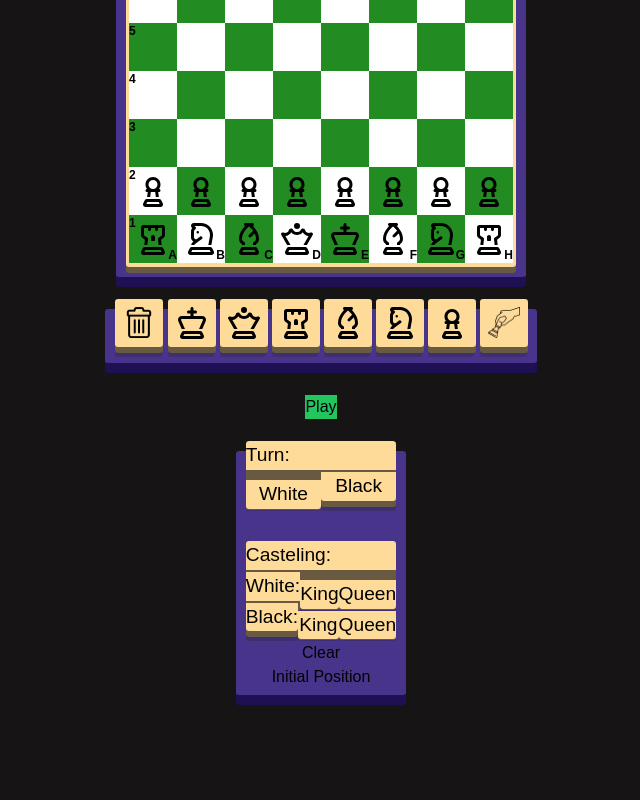
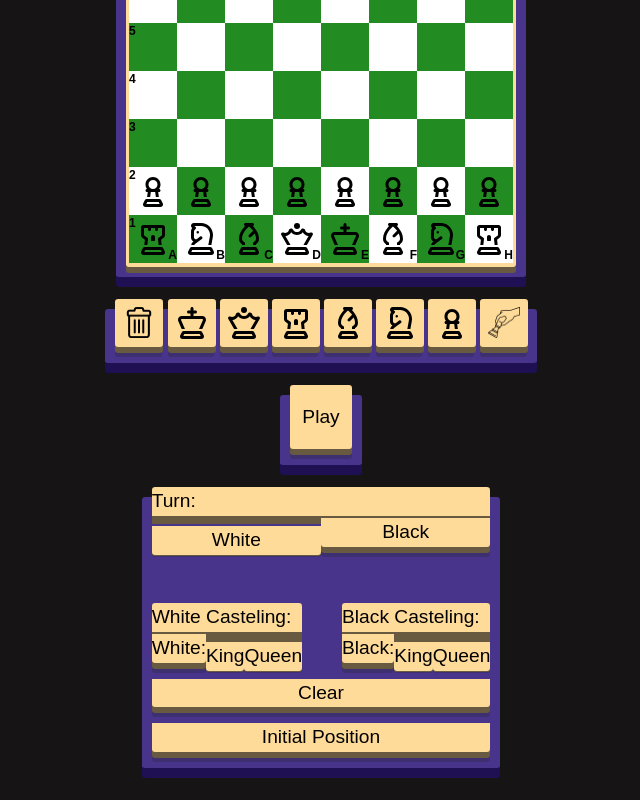
Before and after one commit to IsmaelMastronardi/chessboard, a React (Create React App) app: page /editor in a window 1280 px wide. Shown: the part 321-1121 px from the top of the page, without its empty margins (319-959 px from the left). Before the commit the page ends 1048 px from the top, so only its background shows below. Built offline with nearby package versions, Linux system fonts and the light colour scheme; a web font is replaced by a local one.

Commit message:
Refactor editorSettings component for improved code organization and readability

```diff
--- a/src/components/editor/editorSettings.jsx
+++ b/src/components/editor/editorSettings.jsx
@@ -4,9 +4,9 @@ import { useEffect, useState } from "react";
 
 const EditorSettings = ({toggleMenu}) => {
   const {editorConvertedBoard} = useSelector((store) => store.boardEditor);
-  const dispatch = useDispatch();
   const [currentTurn, setCurrentTurn] = useState(editorConvertedBoard.turn);
   const [castling, setCastling] = useState(['K', 'Q', 'k', 'q']);
+  const dispatch = useDispatch();
 
   useEffect(() => {
     checkCastlingOnBoardChange();
@@ -73,9 +73,8 @@ const EditorSettings = ({toggleMenu}) => {
   };
 
 return(
-  <div className="holder">
-    <div>
-      <div>
+  <div className="flex flex-col gap-4 holder">
+     <div className="flex flex-col">
       <span className="buttonShadow straightBottomBorder">
         <p className="buttonFront straightBottomBorder groupBottomFront">Turn:</p>
       </span>
@@ -93,16 +92,16 @@ return(
         </button>
       </div>
     </div>
+    <div className="flex gap-10">
       <div>
         <span className="mt-10 buttonShadow straightBottomBorder">
-          <p className="buttonFront straightBottomBorder groupBottomFront">Casteling:</p>
+          <p className="buttonFront straightBottomBorder groupBottomFront">White Casteling:</p>
         </span>
-
         <div className="flex justify-between">
         <span className="buttonBack boxFullWH">
             <span className={`buttonShadow straightTopBorder`}>
               <span
-              className={`buttonFront straightTopBorder groupBottomFront`}>White:</span>
+              className={`buttonFront straightTopBorder`}>White:</span>
             </span>
           </span>
           <button className="buttonBack boxFullWH" onClick={() => handleCastleRightsChange('K', 0)}>
@@ -117,12 +116,16 @@ return(
             </span>
           </button>
         </div>
-
+      </div>
+      <div>
+      <span className="mt-10 buttonShadow straightBottomBorder">
+          <p className="buttonFront straightBottomBorder groupBottomFront">Black Casteling:</p>
+        </span>
         <div className="flex justify-between">
         <span className="buttonBack boxFullWH">
             <span className={`buttonShadow straightTopBorder`}>
               <span
-              className={`buttonFront straightTopBorder`}>Black:</span>
+              className={'buttonFront straightTopBorder'}>Black:</span>
             </span>
           </span>
           <button className="buttonBack boxFullWH" onClick={() => handleCastleRightsChange('k', 2)}>
@@ -139,12 +142,18 @@ return(
         </div>
       </div>
     </div>
-    <div className="">
-      <div className="flex flex-col">
-        <button onClick={() => clear()}>Clear</button>
-        <button onClick={() => returnToInitialPosition()}>Initial Position</button>
-      </div>
-    </div>
+      <button className="buttonBack boxFullWH" onClick={() => clear()}>
+        <span className={`buttonShadow straightTopBorder`}>
+          <span
+          className={`buttonFront straightTopBorder`}>Clear</span>
+        </span>
+      </button>
+    <button className="buttonBack boxFullWH" onClick={() => returnToInitialPosition()}>
+      <span className={`buttonShadow straightTopBorder`}>
+        <span
+        className={`buttonFront straightTopBorder`}>Initial Position</span>
+      </span>
+    </button>
   </div>
 );
 };
--- a/src/pages/Editor.jsx
+++ b/src/pages/Editor.jsx
@@ -21,12 +21,14 @@ const Editor = () => {
       <PieceSelector pieces={blackPieces} />
       <BoardEditor />
       <PieceSelector pieces={whitePieces} />
-      <button
-        className={`${boardIsPlayable ? 'bg-green-500' : 'bg-red-500'}`}
-        onClick={() => { if(boardIsPlayable && !startGameMenu){toggleMenu()} }}
-        >
-          Play
+      <span className="flex gap-10 holder">
+        <button className="buttonBack boxAutoWH" onClick={() => { if(boardIsPlayable && !startGameMenu){toggleMenu()} }}>
+          <span className={`buttonShadow boxAutoWH ${boardIsPlayable ? '' : 'buttonShadowDisabled'}`}>
+            <span className={`buttonFront buttonFront2 buttonFrontWithHover ${boardIsPlayable ? '' : 'buttonFrontDisabled'}`}
+            >Play</span>
+          </span>
         </button>
+      </span>
       <EditorSettings toggleMenu={toggleMenu}/>
       <StartMenu toggleMenu={toggleMenu} startGameMenu={startGameMenu} fromEditor={true}/>
     </div>
--- a/src/styles/buttons.css
+++ b/src/styles/buttons.css
@@ -17,7 +17,7 @@
   background-color: hsla(0, 0%, 13%, 0.25);
   outline-offset: 4px;
   border-radius: 0.2rem;
-  transition: all 0.1s ease-in-out;
+  transition: all 0.08s ease-in;
 }
 
 .buttonShadow {
@@ -27,7 +27,12 @@
   outline-offset: 4px;
   border-radius: 0.2rem;
   transform: translateY(-4px);
-  transition: all 0.1s ease-in-out;
+  transition: all 0.08s ease-in;
+}
+
+.buttonShadowDisabled {
+  background-color: #4e4c4c;
+  color: var(--secondary-purple);
 }
 
 .buttonFront {
@@ -37,7 +42,12 @@
   transform: translateY(-6px);
   border-radius: 0.2rem;
   font-size: 1.2rem;
-  transition: all 0.1s ease-in-out;
+  transition: all 0.08s ease-in;
+}
+
+.buttonFrontDisabled {
+  background-color: #adabab;
+  color: var(--secondary-purple);
 }
 
 .buttonFront2 {
```
Lines whose indentation alone changed are shown as unchanged.
